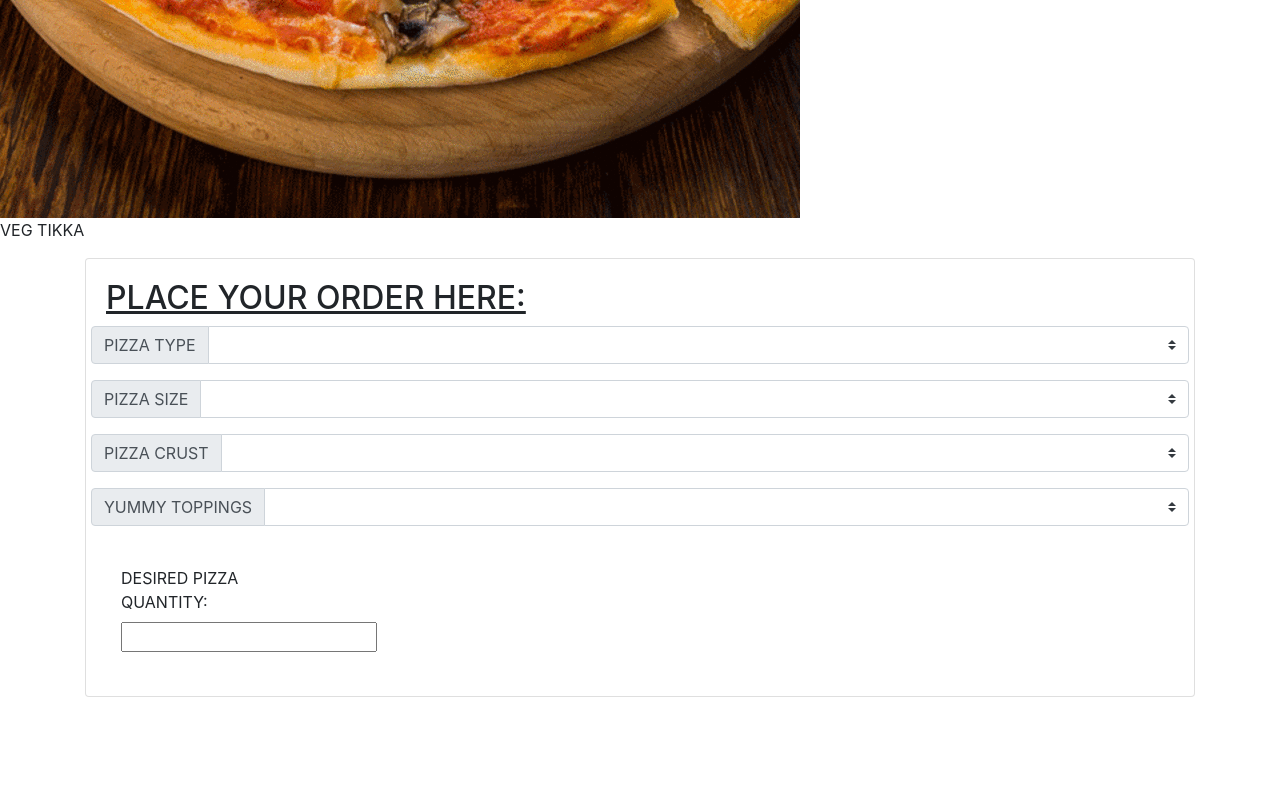
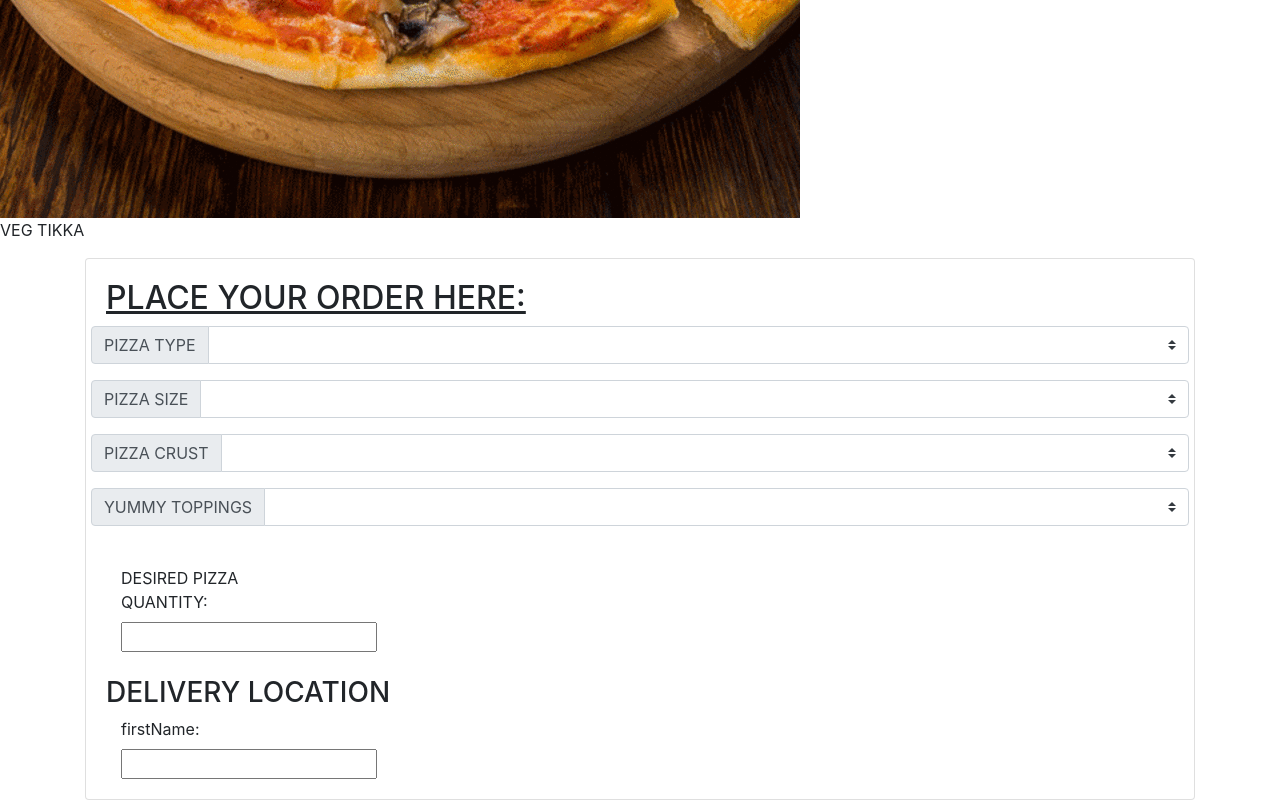
Before and after one commit to legionpunisher/LaPizza-Restaurante, a plain HTML site: page index.html in a window 1280 px wide. Shown: the part 1836-2636 px from the top of the page. Before the commit the page ends 2533 px from the top, so only its background shows below. Drawn offline with Linux system fonts and the light colour scheme.

Commit message:
added a delivery location detail input part

```diff
--- a/index.html
+++ b/index.html
@@ -129,6 +129,11 @@
                     <input id="pizzaNumbers" type="number">
                 </div>
                 <br>
+                <h3>DELIVERY LOCATION</h3>
+                <div class="col-md-2">
+                    <label>firstName:</label>
+                    <input id="firstName" type="text">
+                </div>
 
 
 
```
